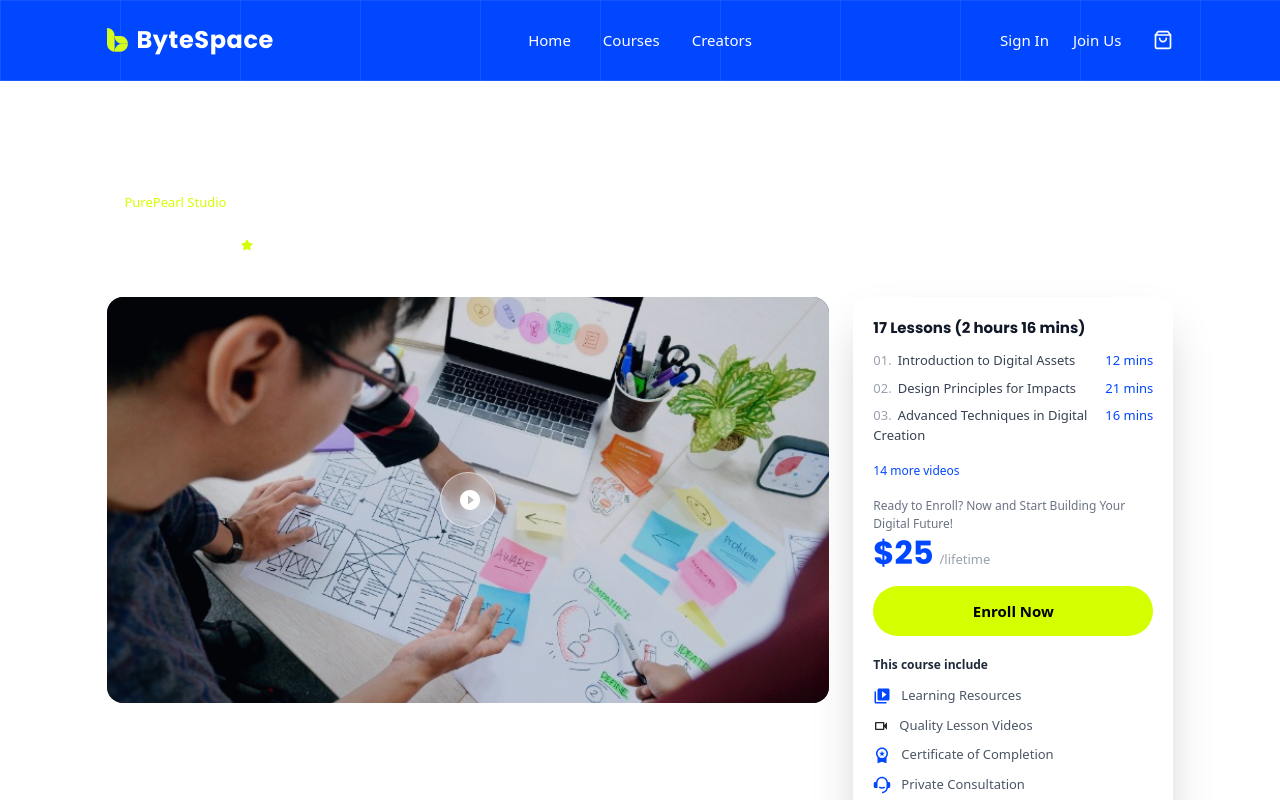
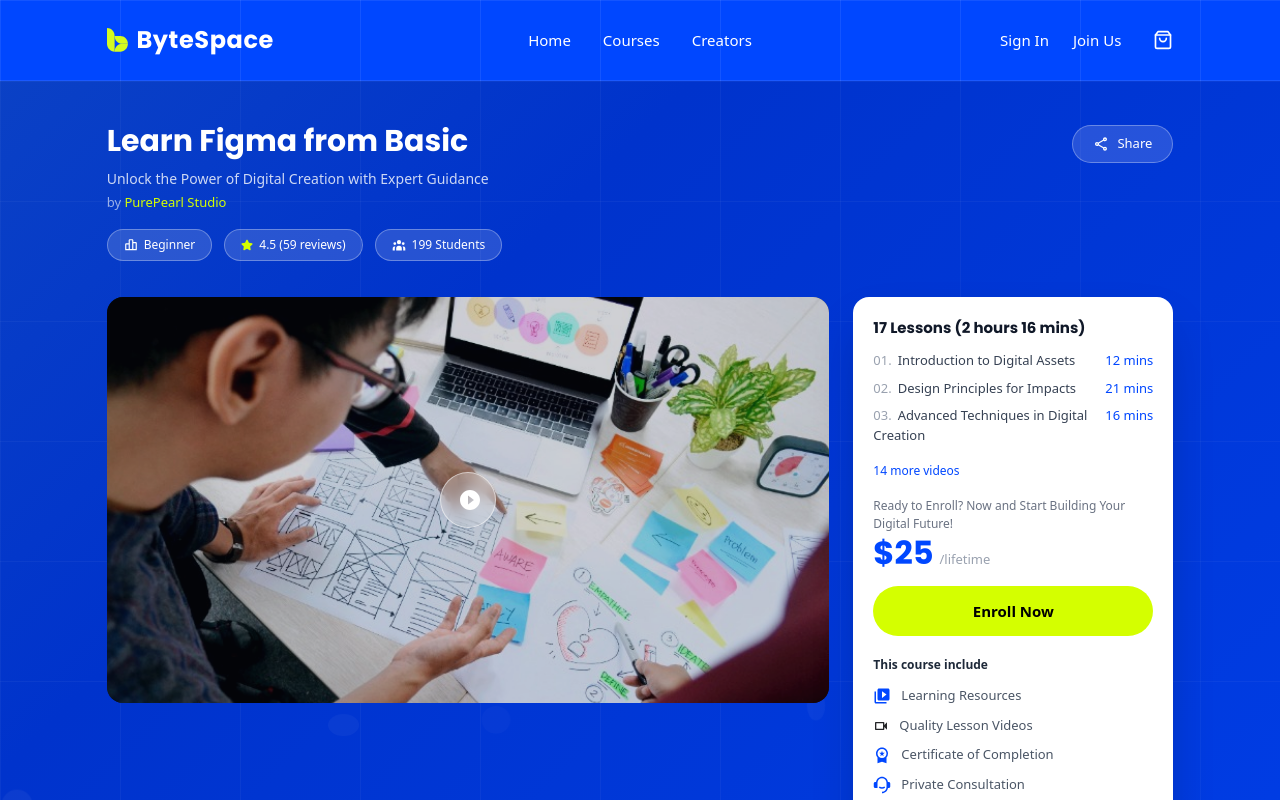
Before and after one commit to taharukaiya/ByteSpace, a React (Vite) app: page /course/1 in a window 1280 px wide. Shown: the top 800 px of the page. Built offline with nearby package versions, Linux system fonts and the light colour scheme; no server answers; a web font is replaced by a local one.

Commit message:
fix: resolve background conflict for live-bg class

```diff
--- a/src/components/CourseDetailLayout.jsx
+++ b/src/components/CourseDetailLayout.jsx
@@ -28,13 +28,15 @@
   return (
     <div className="min-h-screen bg-white font-sans">
       {/* ── Blue Hero Header ── */}
-      <section
-        className="live-bg overflow-hidden pt-8 pb-0 relative"
-        style={{
-          backgroundImage: `linear-gradient(rgba(255,255,255,0.08) 1px,transparent 1px),linear-gradient(90deg,rgba(255,255,255,0.08) 1px,transparent 1px)`,
-          backgroundSize: '120px 120px',
-        }}
-      >
+      <section className="live-bg overflow-hidden pt-8 pb-0 relative">
+        {/* Grid Overlay */}
+        <div
+          className="absolute inset-0 pointer-events-none z-0 opacity-50"
+          style={{
+            backgroundImage: `linear-gradient(rgba(255,255,255,0.08) 1px,transparent 1px),linear-gradient(90deg,rgba(255,255,255,0.08) 1px,transparent 1px)`,
+            backgroundSize: '120px 120px',
+          }}
+        />
         <div className="absolute inset-0 pointer-events-none z-0">
           {[...Array(10)].map((_, i) => (
             <div
--- a/src/pages/Landing.jsx
+++ b/src/pages/Landing.jsx
@@ -101,13 +101,15 @@
     <div className="font-sans">
 
       {/* ════════════════════════════════════ HERO ═══════════════════════════ */}
-      <section
-        className="relative live-bg overflow-hidden pt-16 pb-0"
+      <section className="relative live-bg overflow-hidden pt-16 pb-0">
+        {/* Grid Overlay */}
+        <div
+          className="absolute inset-0 pointer-events-none z-0 opacity-50"
           style={{
             backgroundImage: `linear-gradient(rgba(255,255,255,0.1) 1px,transparent 1px),linear-gradient(90deg,rgba(255,255,255,0.1) 1px,transparent 1px)`,
             backgroundSize: '120px 120px',
           }}
-      >
+        />
         <div className="absolute inset-0 pointer-events-none z-0">
           {[...Array(15)].map((_, i) => (
             <div
@@ -538,13 +540,15 @@
       </div>
 
       {/* ════════════════════════════ UNLOCK POTENTIAL CTA ═══════════════════ */}
-      <section
-        className="relative py-20 md:py-28 overflow-hidden live-bg"
+      <section className="relative py-20 md:py-28 overflow-hidden live-bg">
+        {/* Grid Overlay */}
+        <div
+          className="absolute inset-0 pointer-events-none z-0 opacity-50"
           style={{
             backgroundImage: `linear-gradient(rgba(255,255,255,0.08) 1px,transparent 1px),linear-gradient(90deg,rgba(255,255,255,0.08) 1px,transparent 1px)`,
             backgroundSize: '120px 120px',
           }}
-      >
+        />
         <div className="absolute inset-0 pointer-events-none z-0">
           {[...Array(10)].map((_, i) => (
             <div
```
Lines whose indentation alone changed are shown as unchanged.
